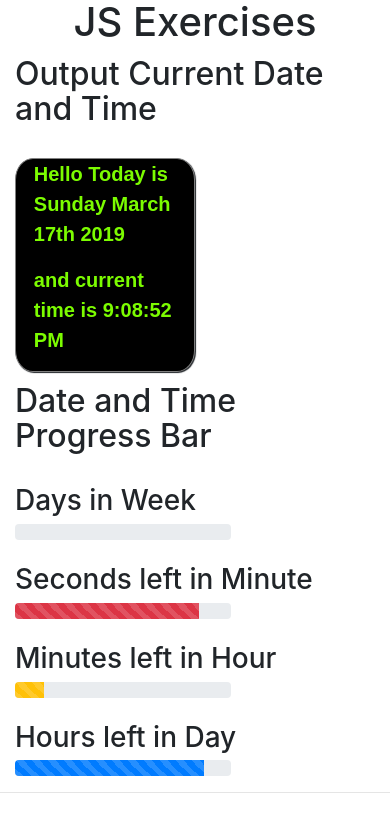
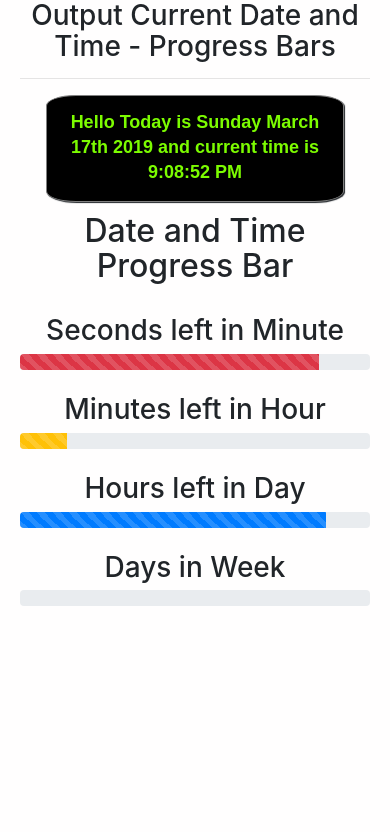
Before and after one commit to MedicJS/Javascript-Current-Date-and-Time-Output-w-Dynamic-Progress-Bars, a plain HTML site: page index.html in a window 390 px wide. Drawn offline with nearby package versions, Linux system fonts and the light colour scheme.

Commit message:
Added Mobile Responsivness to application

```diff
--- a/index.html
+++ b/index.html
@@ -10,39 +10,40 @@
   <script type="text/javascript" src="app.js"></script>
 </head>
 <body>
+  <div class="container">
     <header>
-		<h1 class="container">JS Exercises</h1>
+      <h3>Output Current Date and Time - Progress Bars</h3>
     </header>
-  <div class="container">
-    <h2>Output Current Date and Time</h2>
-    <br>
+    <hr>
+    <div>
       <div class="outputDate">
-      <p><b>Hello Today is <span id='dayOut'></span></b></p>
-      <p><b>and current time is <span id='timeOut'></span></b></p>
+        <p><b>Hello Today is <span id='dayOut'></span></b><b> and current time is <span id='timeOut'></span></b></p>
       </div>
       <h2>Date and Time Progress Bar</h2>
       <br>
-    <h3>Days in Week</h3>
-    <div class="progress" style="width: 60%">
-      <div id='days-progress' class="progress-bar progress-bar-striped progress-bar-animated bg-danger" role="progressbar" aria-valuenow="0" aria-valuemin="0" aria-valuemax="60" style="width: 0%"></div>
-    </div>
-    <br>
+      <div class="progressDiv" style="text-align: center">
         <h3>Seconds left in Minute</h3>
-    <div class="progress" style="width: 60%">
+        <div class="progress" style="width: 100%">
           <div id='secs-progress' class="progress-bar progress-bar-striped progress-bar-animated bg-danger" role="progressbar" aria-valuenow="0" aria-valuemin="0" aria-valuemax="60" style="width: 0%"></div>
         </div>
         <br>
         <h3>Minutes left in Hour</h3>
-    <div class="progress" style="width: 60%">
+        <div class="progress" style="width: 100%">
           <div id='mins-progress' class="progress-bar progress-bar-striped progress-bar-animated bg-warning" role="progressbar" aria-valuenow="0" aria-valuemin="0" aria-valuemax="60" style="width: 0%"></div>
         </div>
         <br>
         <h3>Hours left in Day</h3>
-    <div class="progress" style="width: 60%">
+        <div class="progress" style="width: 100%">
           <div id='hrs-progress' class="progress-bar progress-bar-striped progress-bar-animated" role="progressbar" aria-valuenow="0" aria-valuemin="0" aria-valuemax="60" style="width: 0%"></div>
         </div>
+        <br>
+        <h3>Days in Week</h3>
+        <div class="progress" style="width: 100%">
+          <div id='days-progress' class="progress-bar progress-bar-striped progress-bar-animated bg-danger" role="progressbar" aria-valuenow="0" aria-valuemin="0" aria-valuemax="60" style="width: 0%"></div>
         </div>
- <hr>
+      </div>
+    </div>
+  </div>
 
 </body>
 </html>
--- a/styles.css
+++ b/styles.css
@@ -1,3 +1,7 @@
+body {
+  background-color: rgb(255, 254, 254);
+}
+
 /* Center Heading */
 h1 {
     text-align: center;
@@ -9,14 +13,38 @@ h1 {
   border: 1px solid grey;
   border-radius: 10%;
   box-shadow: 1px 1px 1px;
-  width: 50%;
+  width: 85%;
   margin-bottom: 3%;
   background-color: black;
+  display: inline-block;
 }
 
 .outputDate p {
-    padding: 0 10%;
+    padding: 5% 5% 0% 5%;
     font-family: sans-serif, bold;
-    font-size: 20px;
+    font-size: 18px;
     color: lawngreen;
+    line-height: 25px;
 }
+.container {
+  text-align: center;
+  padding: 0 20px;
+}
+
+@media screen and (min-width: 600px) {
+ .outputDate {
+   margin-bottom: 5%;
+   width: 50%;
+ }
+ .outputDate p{
+  font-size: 20px;
+}
+ .progressDiv {
+   margin: auto;
+   width: 70%;
+   text-align: center;
+ }
+ .progress {
+   display: inline-block;
+ }
+}
```
Lines whose indentation alone changed are shown as unchanged.
